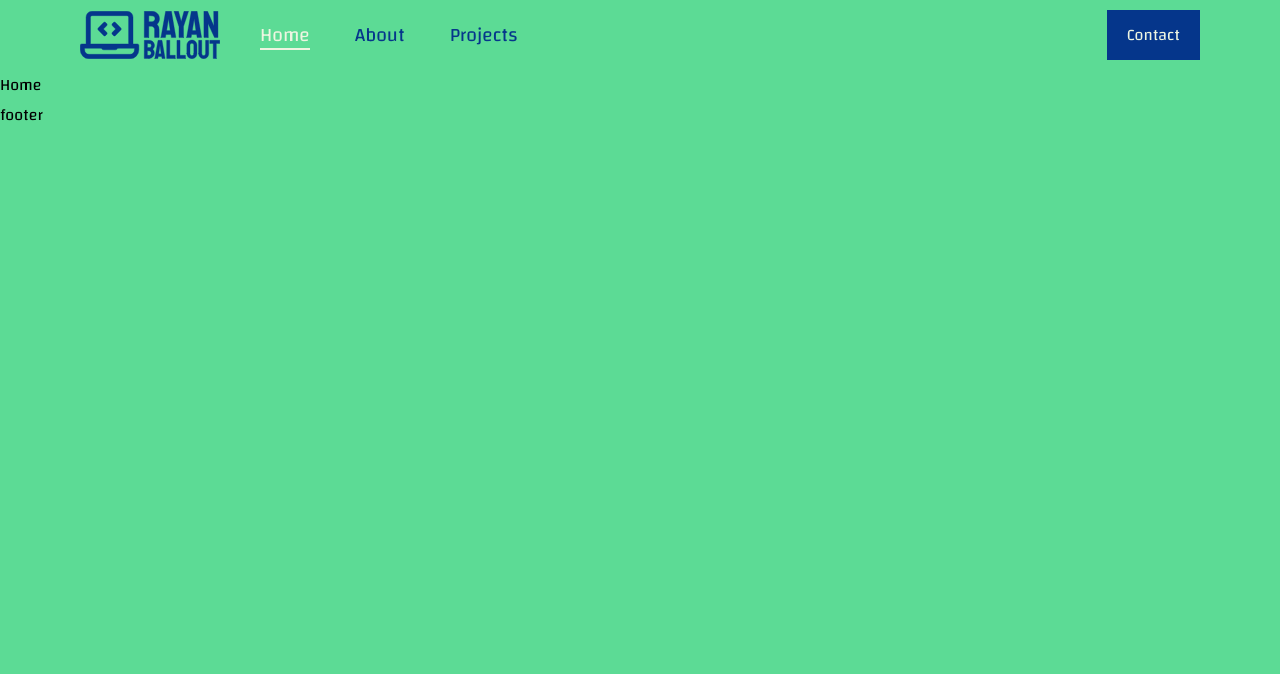
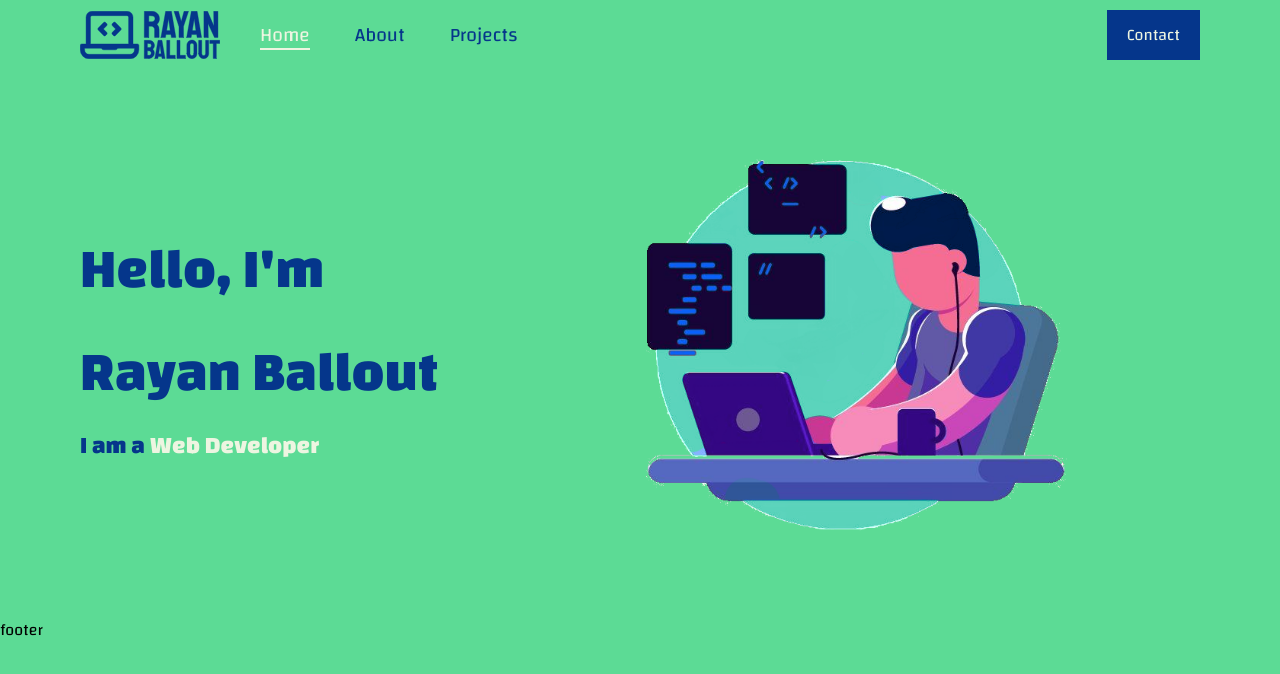
Before and after one commit to RayanBallout/Gatsby-Portfolio, a Gatsby site: page / in a window 1280 px wide. Built offline with nearby package versions, Linux system fonts and the light colour scheme; Gatsby itself is replaced by a stand-in of ours.

Commit message:
Adding the hero

```diff
--- a/gatsby-config.js
+++ b/gatsby-config.js
@@ -3,6 +3,8 @@ module.exports = {
         siteUrl: `https://www.yourdomain.tld`,
     },
     plugins: [
-
+        `gatsby-plugin-image`,
+        `gatsby-plugin-sharp`,
+        `gatsby-transformer-sharp`
     ]
 }
--- a/package.json
+++ b/package.json
@@ -17,7 +17,11 @@
   "dependencies": {
     "babel-plugin-styled-components": "^2.0.2",
     "gatsby": "^4.6.2",
+    "gatsby-plugin-image": "^2.6.0",
+    "gatsby-plugin-sharp": "^4.6.0",
     "gatsby-plugin-styled-components": "^5.6.0",
+    "gatsby-source-filesystem": "^4.6.0",
+    "gatsby-transformer-sharp": "^4.6.0",
     "react": "^17.0.1",
     "react-dom": "^17.0.1",
     "styled-components": "^5.3.3"
--- /dev/null
+++ b/src/components/HomeHero/HomeHero.styles.js
@@ -0,0 +1,47 @@
+import styled from "styled-components";
+
+export const Content = styled.div`
+    display: flex;
+    justify-content: space-between;
+    padding: 40px 0;
+
+    @media (max-width:768px){
+        flex-direction: column;
+    }
+`;
+
+export const TextContainer = styled.div`
+    display: flex;
+    flex-direction: column;
+    justify-content: center;
+    width: 50%;
+    color: var(--blue);
+
+    h2,h1{
+        font-size: 3.5rem;
+    }
+
+    h4{
+        font-size: 1.5rem;
+
+        span{
+            color: var(--white);
+        }
+    }
+
+    @media (max-width:768px){
+        width: 100%;
+        justify-content: center;
+    }
+`;
+
+export const ImageContainer = styled.div`
+    display: flex;
+    align-items: center;
+    justify-content: flex-end;
+
+    .hero-img{
+        width: 100%;
+        z-index: -1;
+    }
+`
--- /dev/null
+++ b/src/components/HomeHero/index.js
@@ -0,0 +1,30 @@
+import React from 'react';
+
+import { Container } from '../Layout/GlobalStyles.styles';
+import { Content, ImageContainer, TextContainer } from './HomeHero.styles';
+
+import { StaticImage } from 'gatsby-plugin-image';
+
+function HomeHero() {
+    return (
+        <Container>
+            <Content>
+                <TextContainer>
+                    <h2>Hello, I'm</h2>
+                    <h1>Rayan Ballout</h1>
+                    <h4>I am a <span>Web Developer</span></h4>
+                </TextContainer>
+                <ImageContainer>
+                    <StaticImage
+                        src='../../images/programmer.png'
+                        alt='Programmmer'
+                        placeholder='tracedSVG'
+                        className='hero-img'
+                    />
+                </ImageContainer>
+            </Content>
+        </Container>
+    );
+}
+
+export default HomeHero;
--- a/src/pages/index.js
+++ b/src/pages/index.js
@@ -2,10 +2,13 @@ import React from 'react';
 
 import Layout from '../components/Layout';
 
+//components
+import HomeHero from '../components/HomeHero';
+
 function Home() {
   return (
     <Layout>
-      Home
+      <HomeHero />
     </Layout>
   );
 }
```
Also changed, not shown: src/images/programmer.png (added), 1 other file.
